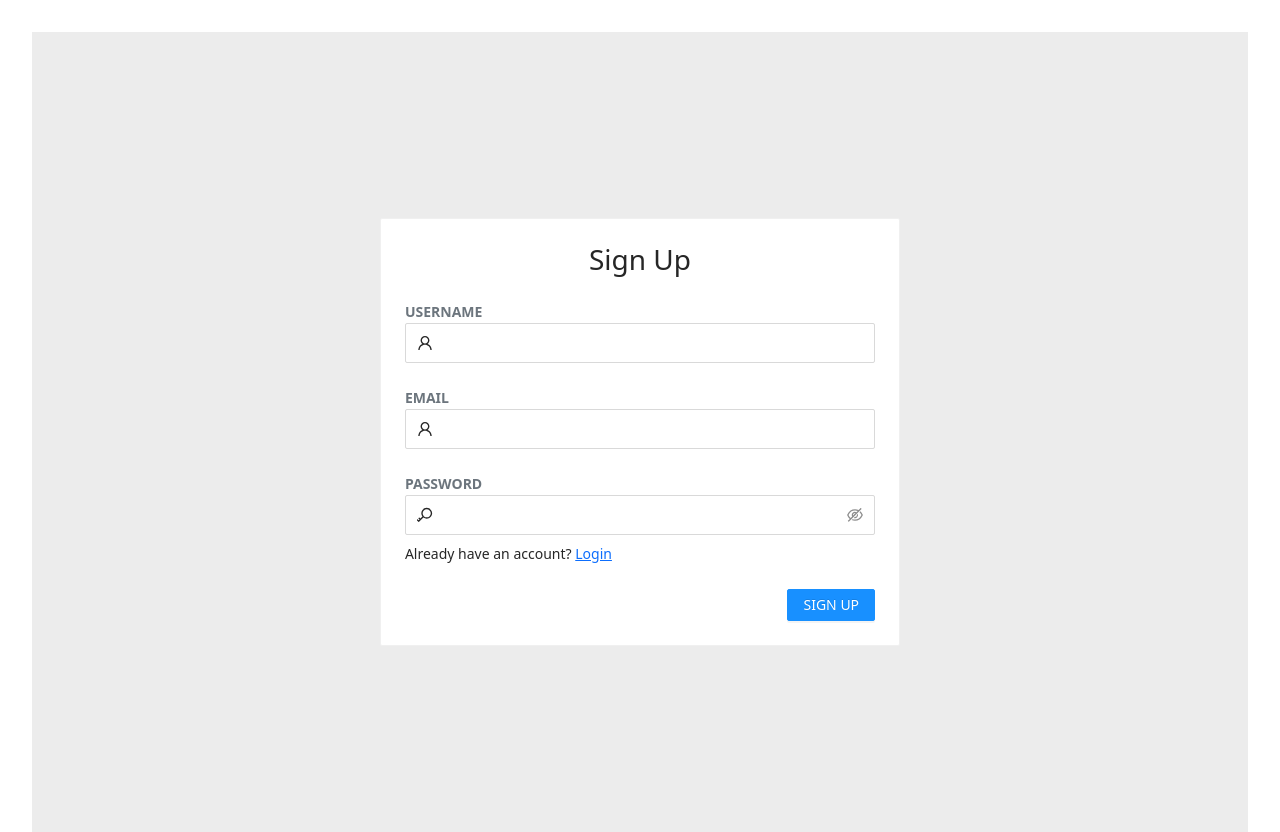
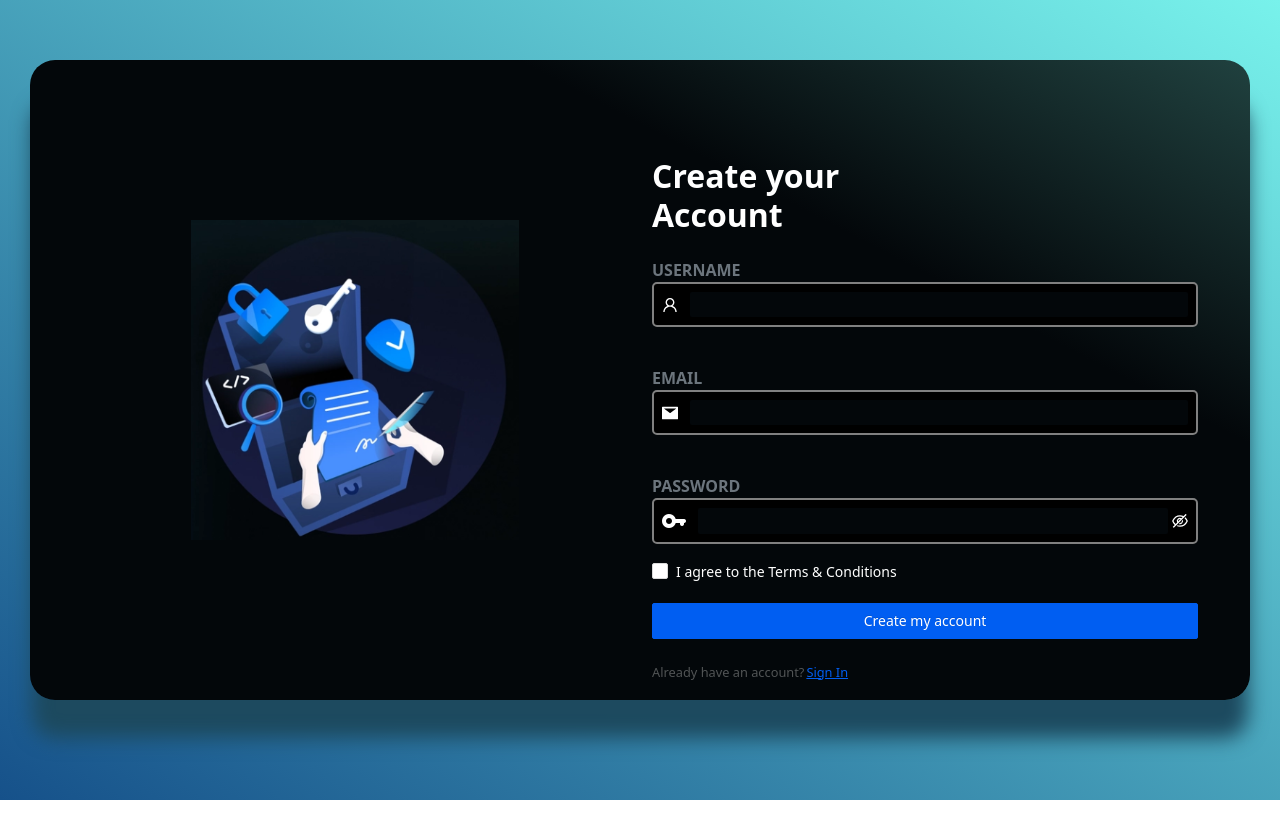
Before and after one commit to RenishIs/assets-frontend, a React (Create React App) app: page / in a window 1280 px wide. After the commit the page ends 800 px from the top, so only its background shows below. Built offline with nearby package versions, Linux system fonts and the light colour scheme; no server answers.

Commit message:
design update for login, register, forgot & reset password

```diff
--- /dev/null
+++ b/src/Components/AuthLayout.js
@@ -0,0 +1,24 @@
+
+const AuthLayout = ({children, headerText}) => {
+    return (
+		<div className="gradient-background-blue">
+            <div className="gradient-background-black">
+                <div className="container" style={{height:"100%"}}>
+                    <div className="row align-items-center" style={{height:"100%"}}>
+                        <div className="col d-flex justify-content-center my-auto" style={{alignItems:"center"}}>
+							<img src="register.PNG" width="60%" alt="auth_image"/>
+						</div>
+                        <div className="col">
+                            <div className="container-register-right">
+                                <h4 className="heading-register">{headerText}</h4>
+                            </div>
+                            {children}
+                        </div>
+                    </div>
+                </div>
+            </div>
+        </div>
+    )
+}
+
+export default AuthLayout
--- a/src/Components/UI/TextInput.js
+++ b/src/Components/UI/TextInput.js
@@ -8,9 +8,9 @@ const TextInput = ({label, forgotPassword=false, isPassword=false, ...props}) =>
     const [field, meta] = useField(props)
 
     return (
-        <div className='mt-4'>
+        <div className='mt-4 w-full'>
             <div className='d-flex justify-content-between text-mute'>
-                <label htmlFor={props.id || props.name} className="text-muted fw-bolder">{label}</label>
+                <label htmlFor={props.id || props.name} className="text-muted fs-6 fw-bolder">{label}</label>
                 {
                     forgotPassword && (
                         <Link to='/forgot-password' className="text-primary fw-bolder">Forgot Password?</Link >
@@ -19,13 +19,14 @@ const TextInput = ({label, forgotPassword=false, isPassword=false, ...props}) =>
             </div>
             {
                 isPassword ? (
-                    <Input.Password className={`text-input`}
+                    <Input.Password className={`text-input form-input`}
                                     size="large"
                                     {...field}
                                     {...props}
+                                    style={{ backgroundColor: "black", marginBottom: "15px" }}
                                     iconRender={(visible) => (visible ? <EyeTwoTone /> : <EyeInvisibleOutlined />)}/>
                 ) : (
-                    <Input className={`text-input`} size="large" {...field} {...props}  />
+                    <Input className={`text-input form-input`} size="large" {...field} {...props}  style={{ backgroundColor: "black", marginBottom: "15px" }}  />
                 )
             }
             {
--- a/src/Pages/ForgotPassword/index.tsx
+++ b/src/Pages/ForgotPassword/index.tsx
@@ -1,10 +1,11 @@
-import { Button, Card } from "antd";
+import { Button } from "antd";
 import { Form, Formik } from "formik";
 import { useDispatch } from "react-redux";
 import { UserOutlined } from '@ant-design/icons';
 import TextInput from "../../Components/UI/TextInput";
 import { forgotPasswordValidations } from "../../Helper/ValidationSchema";
 import { forgotPassword } from "../../redux/actions/auth/forgotPassword";
+import AuthLayout from "../../Components/AuthLayout";
 
 const ForgotPassword = () => {
 
@@ -16,19 +17,15 @@ const ForgotPassword = () => {
     };
 
     return (
-        <div className="form site-card-border-less-wrapper">
-            <Card style={{ width: '45%' }}>
-                <h3 className="text-center">Forgot Password</h3>
-                <Formik initialValues={initialState} validationSchema={forgotPasswordValidations} onSubmit={(values) => onFinish(values)}>
+        <AuthLayout headerText="Forgot Password?">
+            <p className="auth-sub-heading">Please enter your registered email address.<br/>We'll send instructions to help you reset your password</p>
+            <Formik initialValues={initialState} validationSchema={forgotPasswordValidations} onSubmit={(values) => onFinish(values)}>
                     <Form>
                         <TextInput label="EMAIL" type="email" id="email" name="email" prefix={<UserOutlined />}/>
-                        <div className="d-flex mt-4 flex-row-reverse">
-							<Button type="primary" htmlType="submit">SUBMIT</Button>
-						</div>
+                        <Button type="primary" className="auth-button" htmlType="submit">Send reset Instructions</Button>
                     </Form>
                 </Formik>
-            </Card>
-        </div>
+        </AuthLayout>
     )
 }
 
--- a/src/Pages/Login/index.tsx
+++ b/src/Pages/Login/index.tsx
@@ -1,11 +1,12 @@
-import { Button, Card } from "antd";
-import { UserOutlined, KeyOutlined } from '@ant-design/icons';
+import { Button } from "antd";
+import { MailFilled } from '@ant-design/icons';
 import { useDispatch } from "react-redux";
 import { Formik, Form } from 'formik';
 import { Link } from "react-router-dom";
 import { loginUserStart } from "../../redux/actions/auth/login";
 import TextInput from "../../Components/UI/TextInput";
 import { loginValidations } from "../../Helper/ValidationSchema";
+import AuthLayout from "../../Components/AuthLayout";
 
 const Login = () => {
 
@@ -17,21 +18,17 @@ const Login = () => {
 	};
 
 	return (
-		<div className="form site-card-border-less-wrapper">
-			<Card style={{ width: '45%' }}>
-				<h3 className="text-center">Sign In</h3>
-				<Formik initialValues={initialValues} validationSchema={loginValidations} onSubmit={(values) => onFinish(values)}>
-					<Form >
-						<TextInput label="EMAIL" name="email" type="email" id="email" prefix={<UserOutlined />}/>
-						<TextInput label="PASSWORD" name="password" type="password" id="password" prefix={<KeyOutlined />} forgotPassword={true} isPassword={true}/>
-						<div className="mt-2">Create account? <Link to="/">Sign Up</Link></div>
-						<div className="d-flex mt-4 flex-row-reverse">
-							<Button type="primary" htmlType="submit">LOGIN</Button>
-						</div>
-					</Form>
-				</Formik>
-			</Card>
-		</div>
+		<AuthLayout headerText="Sign In">
+			<Formik initialValues={initialValues} validationSchema={loginValidations} onSubmit={(values) => onFinish(values)}>
+				<Form >
+					<TextInput label="EMAIL" name="email" type="email" id="email" prefix={<MailFilled />}/>
+					<TextInput label="PASSWORD" name="password" type="password" id="password" prefix={<img src="icon-password-key.png" alt="password"/>} isPassword={true} forgotPassword={true}/>
+					<Button type="primary" className="auth-button" htmlType="submit">Sign In</Button>
+					<span className="auth-text">Don't have an account?</span>
+					<Link to="/" className="auth-text-inner">Sign Up</Link>
+				</Form>
+			</Formik>
+		</AuthLayout>
 	)
 }
 
--- a/src/Pages/Registration/index.tsx
+++ b/src/Pages/Registration/index.tsx
@@ -1,11 +1,13 @@
-import { Button, Card } from "antd";
-import { UserOutlined, KeyOutlined } from '@ant-design/icons';
+import { Button } from "antd";
+import { UserOutlined, MailFilled} from '@ant-design/icons';
 import { useDispatch } from "react-redux";
 import { Formik, Form } from 'formik';
 import TextInput from "../../Components/UI/TextInput";
 import { registerUserStart } from "../../redux/actions/auth/register";
 import { registerValidations } from "../../Helper/ValidationSchema";
 import { Link } from "react-router-dom";
+import { Checkbox } from 'antd';
+import AuthLayout from "../../Components/AuthLayout";
 
 const Registration = () => {
 
@@ -16,23 +18,24 @@ const Registration = () => {
 		dispatch(registerUserStart(values))
 	};
 
+	const onChange = (value: boolean) => {
+		console.log(`checked = ${value}`);
+	};
+
 	return (
-		<div className="form site-card-border-less-wrapper">
-			<Card style={{ width: '45%' }}>
-				<h3 className="text-center">Sign Up</h3>
-				<Formik initialValues={initialValues} validationSchema={registerValidations} onSubmit={(values) => onFinish(values)}>
-					<Form >
-						<TextInput label="USERNAME" name="username" type="text" id="username" prefix={<UserOutlined />}/>
-						<TextInput label="EMAIL" name="email" type="email" id="email" prefix={<UserOutlined />}/>
-						<TextInput label="PASSWORD" name="password" type="password" id="password" prefix={<KeyOutlined />} isPassword={true}/>
-						<div className="mt-2">Already have an account? <Link to="/login">Login</Link></div>
-						<div className="d-flex mt-4 flex-row-reverse ">
-							<Button type="primary" htmlType="submit">SIGN UP</Button>
-						</div>
-					</Form>
-				</Formik>
-			</Card>
-		</div>
+		<AuthLayout headerText="Create your Account">
+			<Formik initialValues={initialValues} validationSchema={registerValidations} onSubmit={(values) => onFinish(values)}>
+				<Form >
+					<TextInput label="USERNAME" name="username" type="text" id="username" prefix={<UserOutlined />} />
+					<TextInput label="EMAIL" name="email" type="email" id="email" prefix={<MailFilled />}/>
+					<TextInput label="PASSWORD" name="password" type="password" id="password" prefix={<img src="icon-password-key.png" alt="password"/>} isPassword={true}/>
+					<Checkbox onChange={(e) => onChange(e.target.value)}>I agree to the Terms & Conditions</Checkbox>
+					<Button type="primary" className="auth-button" htmlType="submit">Create my account</Button>
+					<span className="auth-text">Already have an account?</span>
+					<Link to="/login" className="auth-text-inner">Sign In</Link>
+				</Form>
+			</Formik>
+		</AuthLayout>
 	);
 }
 
--- a/src/index.css
+++ b/src/index.css
@@ -11,6 +11,9 @@ body {
 	-moz-osx-font-smoothing: grayscale;
 }
 
+a{
+	text-decoration: none;
+}
 code {
 	font-family: source-code-pro, Menlo, Monaco, Consolas, 'Courier New',
 		monospace;
@@ -20,11 +23,9 @@ code {
 	justify-content: center;
 	align-items: center;
 	height: 100vh;
-  margin: 2rem;
 }
 .site-card-border-less-wrapper {
-  padding: 30px;
-  background: #ececec;
+	background-image: linear-gradient(to right, #268abd, #8cffd5);
 }
 #components-layout-demo-top-side-2 .logo {
 	float: left;
@@ -53,3 +54,120 @@ code {
 	border-right: 0;
 	color : '#3308cc'
 }
+.gradient-background-blue{
+	background: linear-gradient(to top right,#16518a, #78f2eb);
+	height: 100vh;
+	overflow:auto;
+}
+
+.gradient-background-black-full{
+	background: linear-gradient(to top right,#03070a 70%,#20413f);
+	height: 100vh;
+	align-self: center;
+	overflow:auto;
+}
+
+.gradient-background-black{
+	background: linear-gradient(to top right,#03070a 70%,#20413f);
+	margin: 60px 30px 60px 30px;
+	height: 80%;
+	border-radius: 25px;
+	align-self: center;
+	box-shadow: 0 40px 20px -2px #1d4a5f;
+	overflow: hidden;
+}
+
+.auth-card{
+	border-radius: 3%;
+	background: rgba(102, 104, 108, 0.1);
+}
+
+.ant-input-affix-wrapper{
+	border-radius: 5px !important;
+}
+
+.ant-input{
+	background-color: #03070a !important;
+	color:white !important;
+}
+
+.container-register-right{
+	margin-top: 80px;
+	/* margin-top: auto;
+	margin-bottom: auto; */
+	width: 50%;
+}
+
+.heading-register{
+	color: white;
+	text-align: start;
+	font-size: 2rem;
+	font-weight: 800;
+	margin-bottom: 20px;
+}
+
+.auth-sub-heading{
+	color: white;
+	text-align: start;
+	font-size: 1rem;
+	font-weight: 400;
+	margin-bottom: 20px;
+}
+
+.ant-checkbox-wrapper{
+	color: white;
+}
+
+.auth-button{
+	margin-top:20px;
+	margin-bottom: 20px;
+	width:100%;
+	border-radius:"4px";
+	height:36px;
+	background-color:#005ef2;
+	border-color:#005ef2
+}
+
+.auth-text{
+	color:#515455;
+	font-size: 0.8rem;
+	align-content: center
+}
+
+.auth-text-inner{
+	color:#005ef2;
+	font-size:0.8rem;
+	text-align:center;
+	margin-left:2px
+}
+
+.form-input{
+	top:0;
+	left : 0;
+	border: 2px solid grey;
+	border-radius: 0.25rem;
+	font-family: inherit;
+	font-size: inherit;
+	color: white;
+	outline: none;
+	padding: 0.5rem;
+	background: none;
+}
+
+.form-input:hover{
+	border-color: #268abd;
+}
+
+.form-input:focus{
+	border-color: #268abd;
+}
+
+.ant-input-affix-wrapper > input.ant-input{
+	background: none;
+	color: white;
+	margin-left: 0.5rem;
+}
+
+.ant-input-password-icon.anticon{
+	color: white;
+}
```
Also changed, not shown: src/Pages/ResetPassword/index.js (+6 -10 lines), public/icon-password-key.png (added), public/register.PNG (added). Lines whose indentation alone changed are shown as unchanged.
